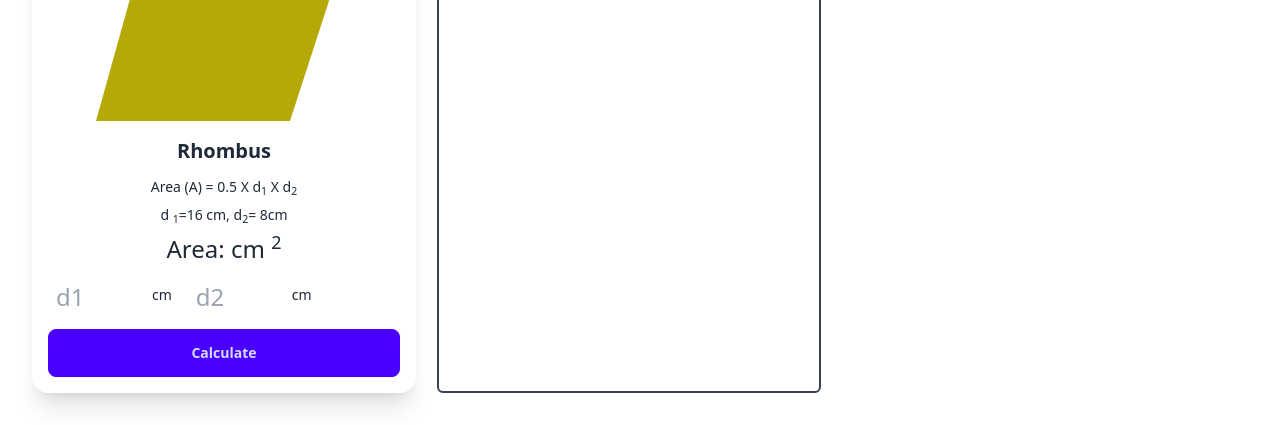
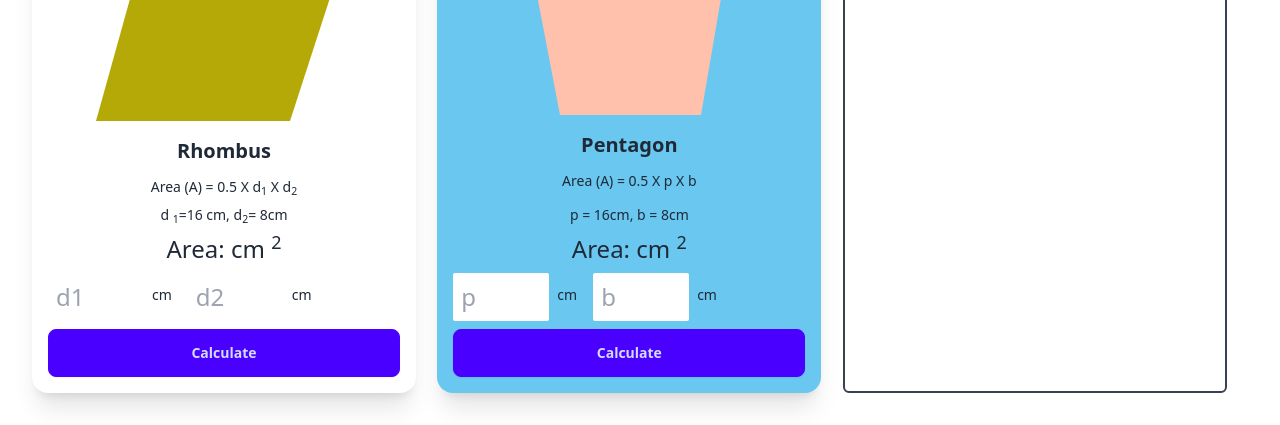
Before and after one commit to akjewel47/geometri-part2, a plain HTML site: page index.html in a window 1280 px wide. Shown: the part 571-996 px from the top of the page. Drawn offline with nearby package versions, Linux system fonts and the light colour scheme.

Commit message:
aded the pentagoncalculation

```diff
--- a/index.html
+++ b/index.html
@@ -20,7 +20,7 @@
    <!-- shap card container -->
    <div class="flex-1 grid grid-cols-1 md:grid-cols-2 lg:grid-cols-3">
     <!-- card Triangle  -->
-    <div class="card card-compact bg-base-100 w-96 shadow-xl">
+    <div class="card card-compact bg-base-100 w-96 shadow-xl ">
      <figure>
       <img src="images/triangle.png" alt="Shoes" />
      </figure>
@@ -111,7 +111,29 @@
       </div>
      </div>
     </div>
-
+    <!-- card pentagon-->
+    <div class="card card-compact bg-base-100 w-96 shadow-xl bg-[#69C7F0]">
+     <figure>
+      <img src="images/pentagon.png" alt="Shoes" />
+     </figure>
+     <div class="card-body">
+      <h2 class="card-title flex justify-center">Pentagon</h2>
+      <p class="text-center">Area (A) = 0.5 X p X b</p>
+      <h3 class="text-center">p = 16cm, b = 8cm</h3>
+      <div class="text-center">
+       <p class="text-2xl">Area: <span id="pentagon-aria"></span><span> cm <sup>2</sup></span></p>
+      </div>
+      <div class="flex">
+       <input class="w-24 text-2xl p-2 rounded-sm" type="text" placeholder="p" id="pentagon-p"><span
+        class="mt-3 mr-4 ml-2">cm</span>
+       <input class="w-24 text-2xl p-2 rounded-sm" type="text" name="" id="pentagon-b" placeholder="b"><span
+        class="mt-3 mr-4 ml-2">cm</span>
+      </div>
+      <div class="card-actions">
+       <button onclick="calculatePentagonAria()" class="btn btn-primary w-full">Calculate</button>
+      </div>
+     </div>
+    </div>
 
 
     <!-- area calculation container-->
--- a/js/triangle.js
+++ b/js/triangle.js
@@ -59,11 +59,11 @@ function calculateparallelogramAria() {
 }
 
 // Rhombus card calculate
-function calculateRhombusAria(){
+function calculateRhombusAria() {
  const RhombusInputD1 = document.getElementById('Rhombus-d1')
  const RhombusValueD1 = RhombusInputD1.value;
  const RhombusD1 = parseFloat(RhombusValueD1);
-console.log('d1:',RhombusD1)
+ console.log('d1:', RhombusD1)
 
  const RhombusInputD2 = document.getElementById('Rhombus-d2');
  const RhombusValueD2 = RhombusInputD2.value;
@@ -76,3 +76,19 @@ console.log('Rhombus:', RhombusFormula)
  const RhombusAria = document.getElementById('Rhombus-aria')
  RhombusAria.innerText = RhombusFormula;
 }
+// pantagon card calculate
+
+function calculatePentagonAria() {
+ const pentagonInputP = document.getElementById('pentagon-p');
+ const pentagonValueP = pentagonInputP.value;
+ const pentagonP = parseFloat(pentagonValueP);
+ console.log('pentagonP:', pentagonP);
+
+ const pentagonInputB = document.getElementById('pentagon-b')
+ const pentagonValueB = pentagonInputB.value;
+ const pentagonB = parseFloat(pentagonValueB);
+ console.log('pentagonB:', pentagonB)
+
+ const pentagonFormula = 0.5 * pentagonP * pentagonB;
+ console.log("pentagonFormula:", pentagonFormula)
+}
```
Lines whose indentation alone changed are shown as unchanged.
